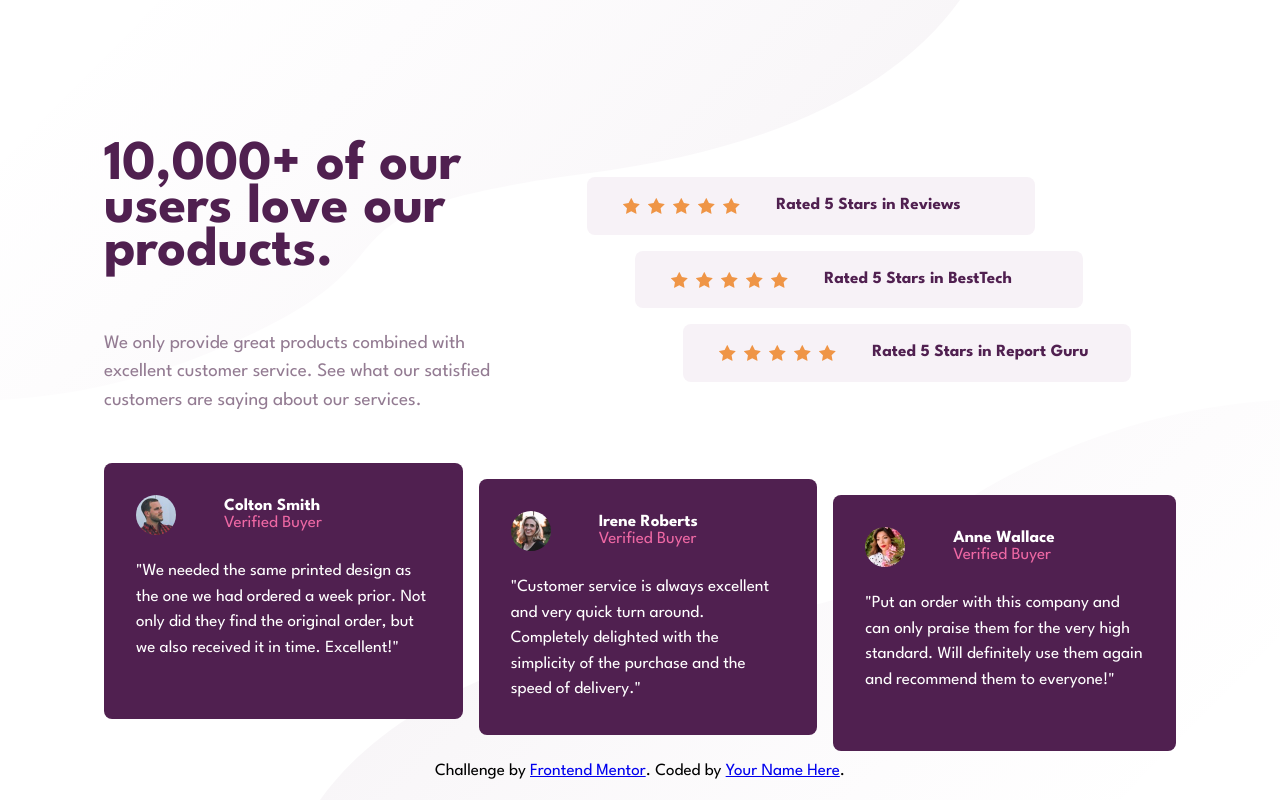
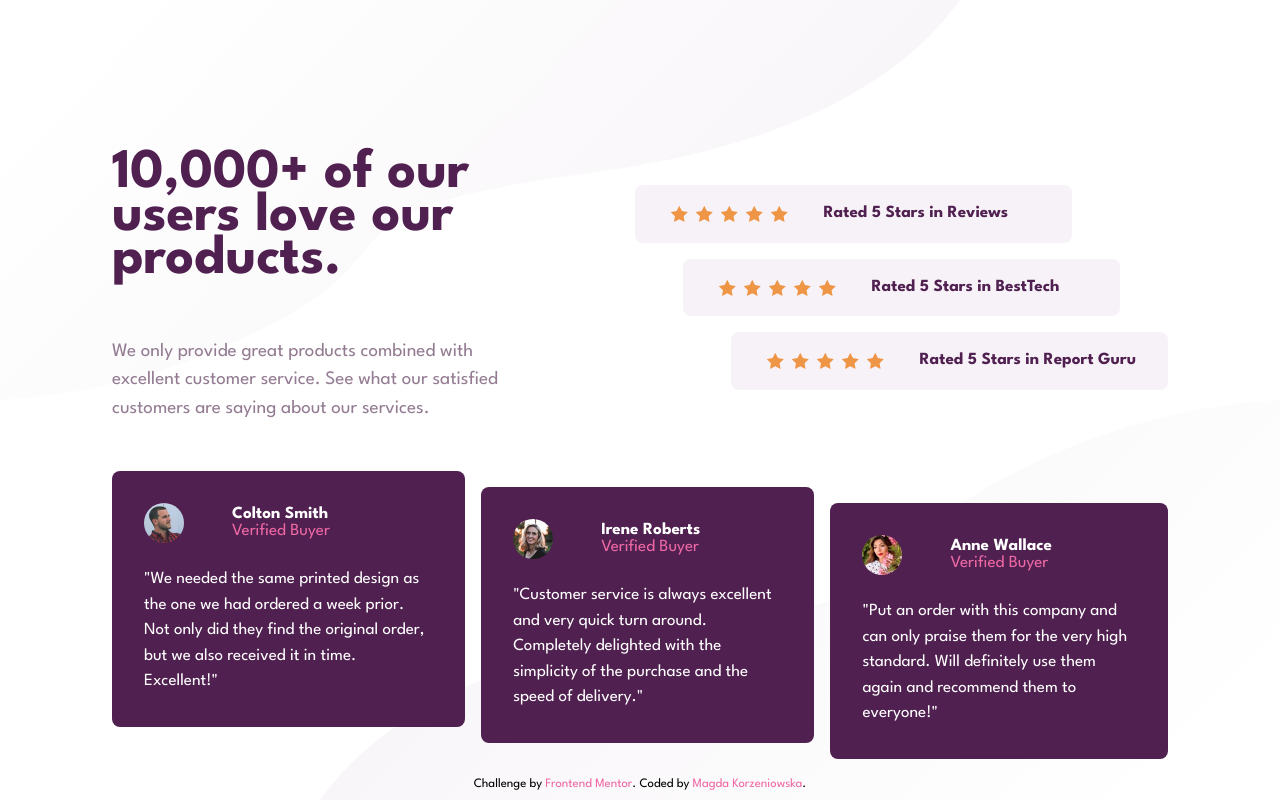
Before and after one commit to magda-korzeniowska/social-proof-section-frontendmentor, a plain HTML site: page index.html in a window 1280 px wide. Drawn offline with nearby package versions, Linux system fonts and the light colour scheme; files that its build step writes are made by us from their sources.

Commit message:
Add footer

```diff
--- a/index.html
+++ b/index.html
@@ -100,11 +100,11 @@
       </ul>
     </main>
   </div>
-  <div class="attribution">
+  <footer class="attribution">
     Challenge by
-    <a href="https://www.frontendmentor.io?ref=challenge" target="_blank">Frontend Mentor</a>. Coded by <a href="#">Your
-      Name Here</a>.
-  </div>
+    <a href="https://www.frontendmentor.io?ref=challenge" target="_blank">Frontend Mentor</a>. Coded by
+    <a href="https://github.com/magda-korzeniowska">Magda Korzeniowska</a>.
+  </footer>
 </body>
 
 </html>
--- a/scss/base/_global.scss
+++ b/scss/base/_global.scss
@@ -20,7 +20,7 @@ h1 {
   margin-bottom: 1em;
   max-width: 12ch;
   font-weight: var(--fw-bold);
-  @media (max-width: 50rem) {
+  @media (max-width: 55em) {
     margin-left: auto;
     margin-right: auto;
   }
@@ -38,7 +38,7 @@ main {
   margin-bottom: 1rem;
 }
 
-@media (min-width: 50rem) {
+@media (min-width: 55em) {
   main {
     grid-template-columns: 1fr 1.5fr;
     text-align: left;
@@ -49,8 +49,21 @@ main {
   .ratings {
     grid-column: 2 / 3;
     align-self: center;
+    justify-self: end;
   }
   .quotes {
     grid-column: 1 / -1;
   }
 }
+
+.attribution {
+  font-size: 0.8rem;
+  text-align: center;
+  a {
+    color: var(--clr-primary-300);
+    text-decoration: none;
+    &:hover {
+      color: var(--clr-primary-700);
+    }
+  }
+}
--- a/scss/base/_root.scss
+++ b/scss/base/_root.scss
@@ -23,7 +23,7 @@
   // border radius
   --br: 0.5rem;
 
-  @media (min-width: 50em) {
+  @media (min-width: 55em) {
     --fs-900: 3.5rem;
   }
 }
--- a/scss/base/_utilities.scss
+++ b/scss/base/_utilities.scss
@@ -2,7 +2,7 @@
   max-width: 70rem;
   padding: 0 2rem;
   margin: 0 auto;
-  padding: 1.5rem;
+  padding: 2rem;
 }
 
 // all elements that are adjacent siblings to another element that is on flow-content /
@@ -15,7 +15,7 @@
   display: flex;
   flex-direction: column;
   gap: 1rem;
-  @media (min-width: 50rem) {
+  @media (min-width: 55em) {
     flex-direction: row;
   }
   .a-center {
--- a/scss/components/_ratings.scss
+++ b/scss/components/_ratings.scss
@@ -9,7 +9,7 @@
     margin-left: auto;
     margin-right: auto;
 
-    @media (min-width: 50rem) {
+    @media (min-width: 55em) {
       display: flex;
       align-items: center;
       max-width: 28rem;
@@ -17,10 +17,10 @@
         margin: 0 1.5rem 0 0;
       }
       &:first-of-type {
+        transform: translateX(-6rem);
+      }
+      &:nth-child(2) {
         transform: translateX(-3rem);
-      }
-      &:last-of-type {
-        transform: translateX(3rem);
       }
     }
   }
@@ -33,7 +33,7 @@
   display: flex;
   justify-content: center;
   margin-bottom: 0.5rem;
-  @media (min-width: 50rem) {
+  @media (min-width: 55em) {
     margin-right: 2rem;
     margin-bottom: 0;
   }
```
